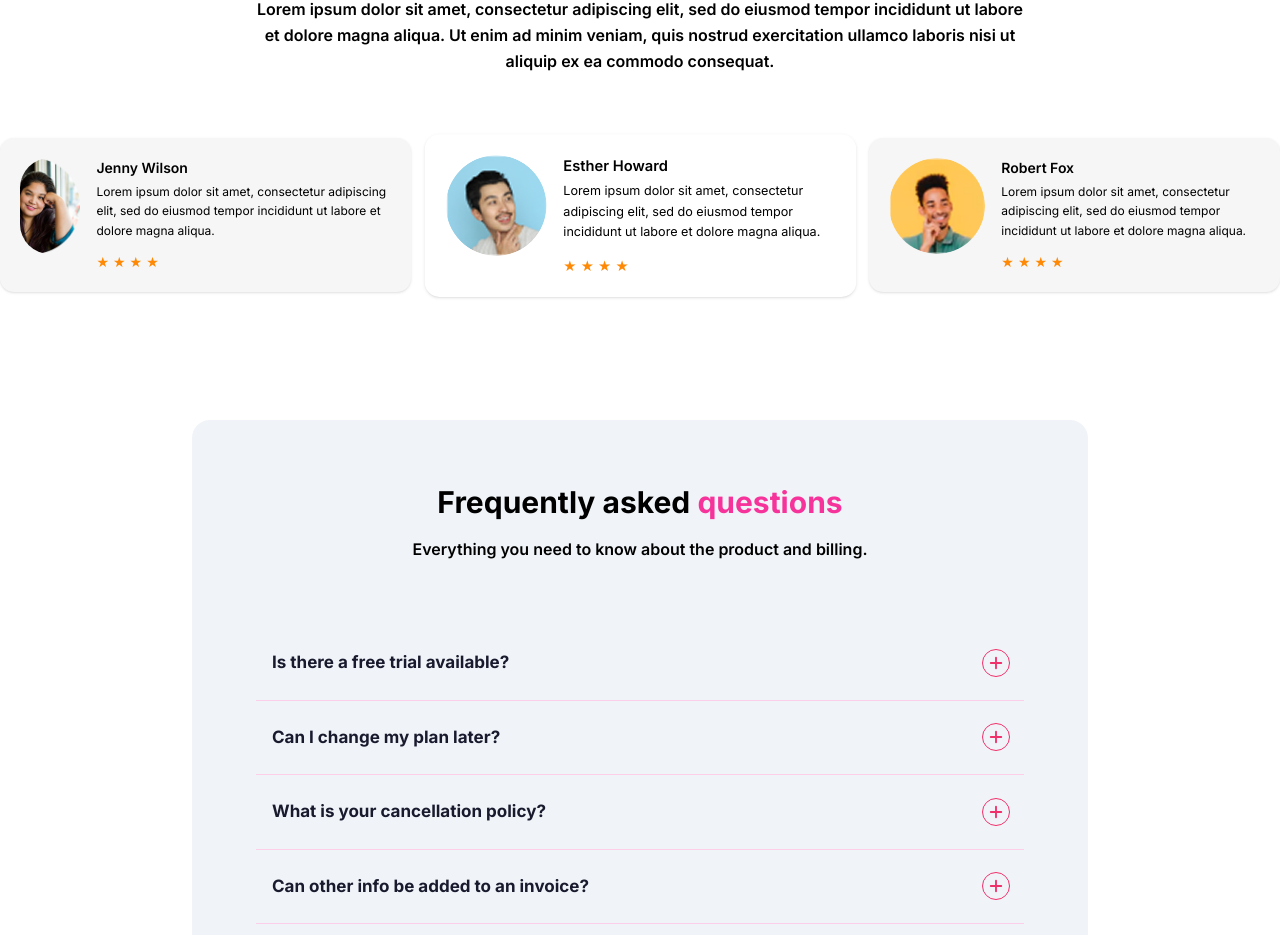
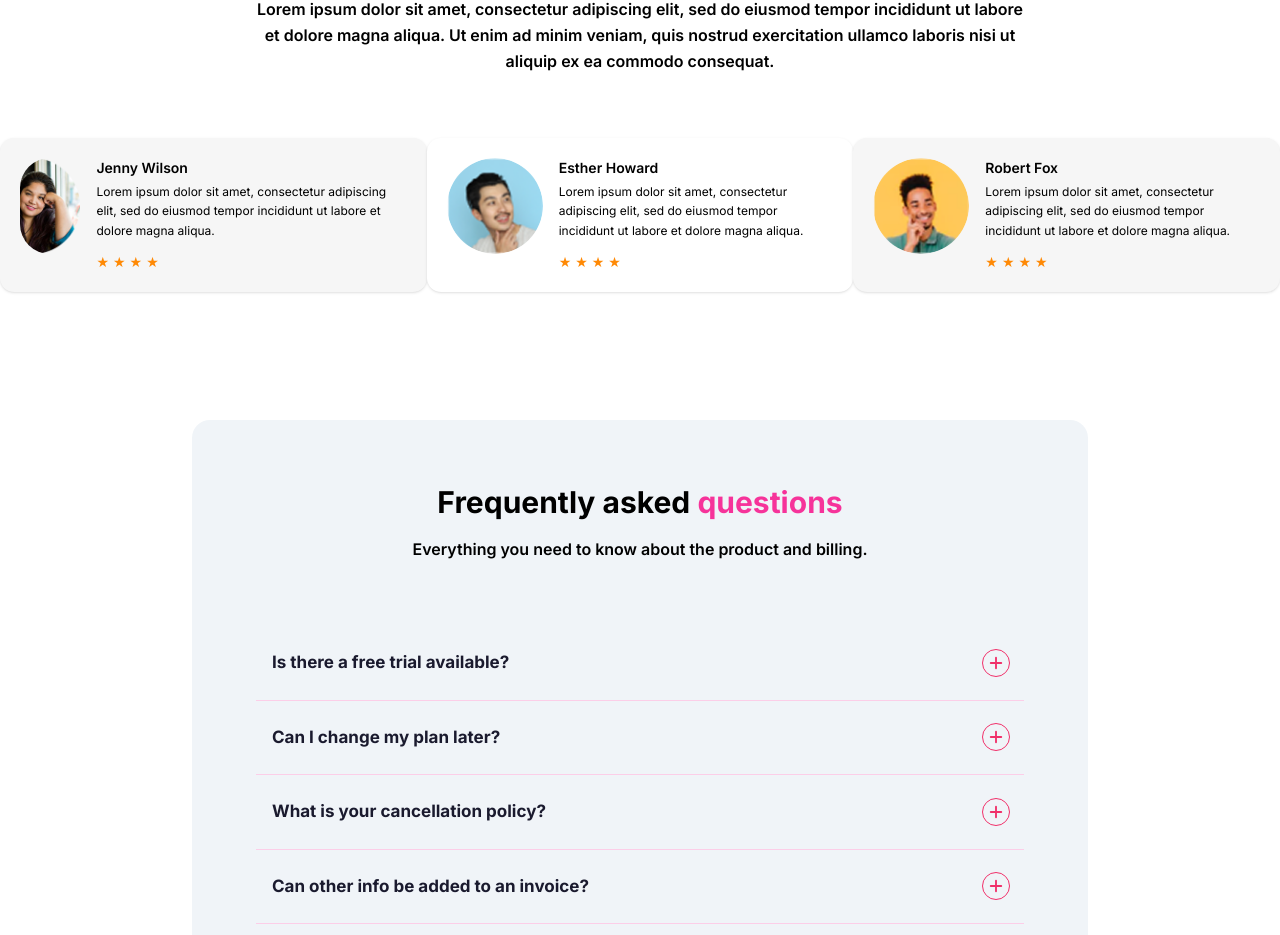
Before and after one commit to jewelrana3/oTw, a Next.js app: page / in a window 1280 px wide. Shown: the part 5591-6526 px from the top of the page. Built offline with nearby package versions, Linux system fonts and the light colour scheme.

Commit message:
done website

```diff
--- a/components/OurClients.tsx
+++ b/components/OurClients.tsx
@@ -43,14 +43,12 @@ export default function TestimonialSection() {
         </p>
       </div>
 
-      <div className="grid grid-cols-1 md:grid-cols-3 gap-6 mb-32">
+      <div className="grid grid-cols-1 md:grid-cols-3 gap- mb-32">
         {testimonials.map((item, i) => (
           <div
             key={i}
             className={`rounded-xl p-5 shadow-sm transition-all duration-300 text-black ${
-              item.highlight
-                ? "bg-white scale-105"
-                : "bg-[#F6F6F6] hover:scale-105"
+              item.highlight ? "bg-white" : "bg-[#F6F6F6]"
             }`}
           >
             <div className="flex items-start gap-4">
--- a/components/TrustedBy.tsx
+++ b/components/TrustedBy.tsx
@@ -17,7 +17,7 @@ export default function TrustedBy() {
         </p>
       </div>
 
-      <div className="bg-[#F6F6F6] py-6 w-80 sm:w-160 md:w-200 lg:w-250 xl:w-full mx-auto">
+      <div className="bg-[#F6F6F6] py-6 w-72 sm:w-160 md:w-200 lg:w-250 xl:w-full mx-auto">
         <Marquee
           gradient={false}
           speed={50}
```
